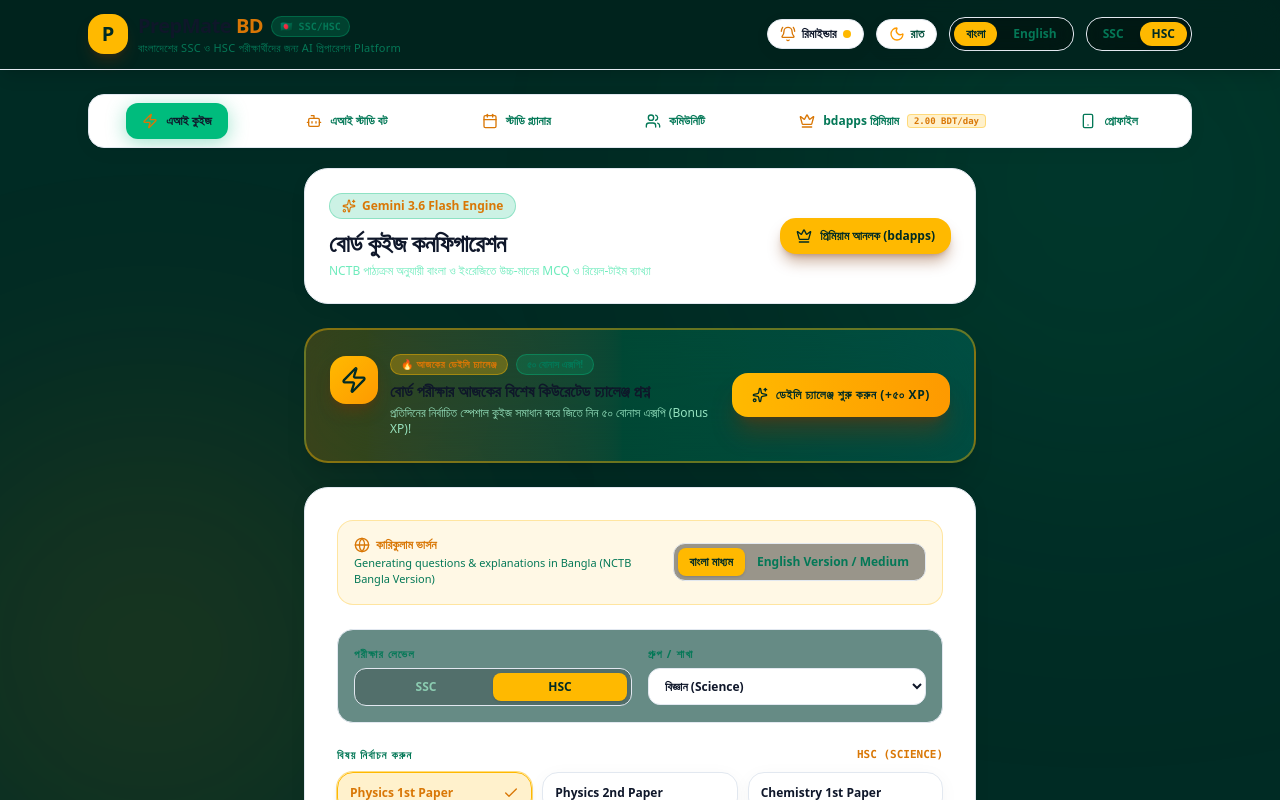
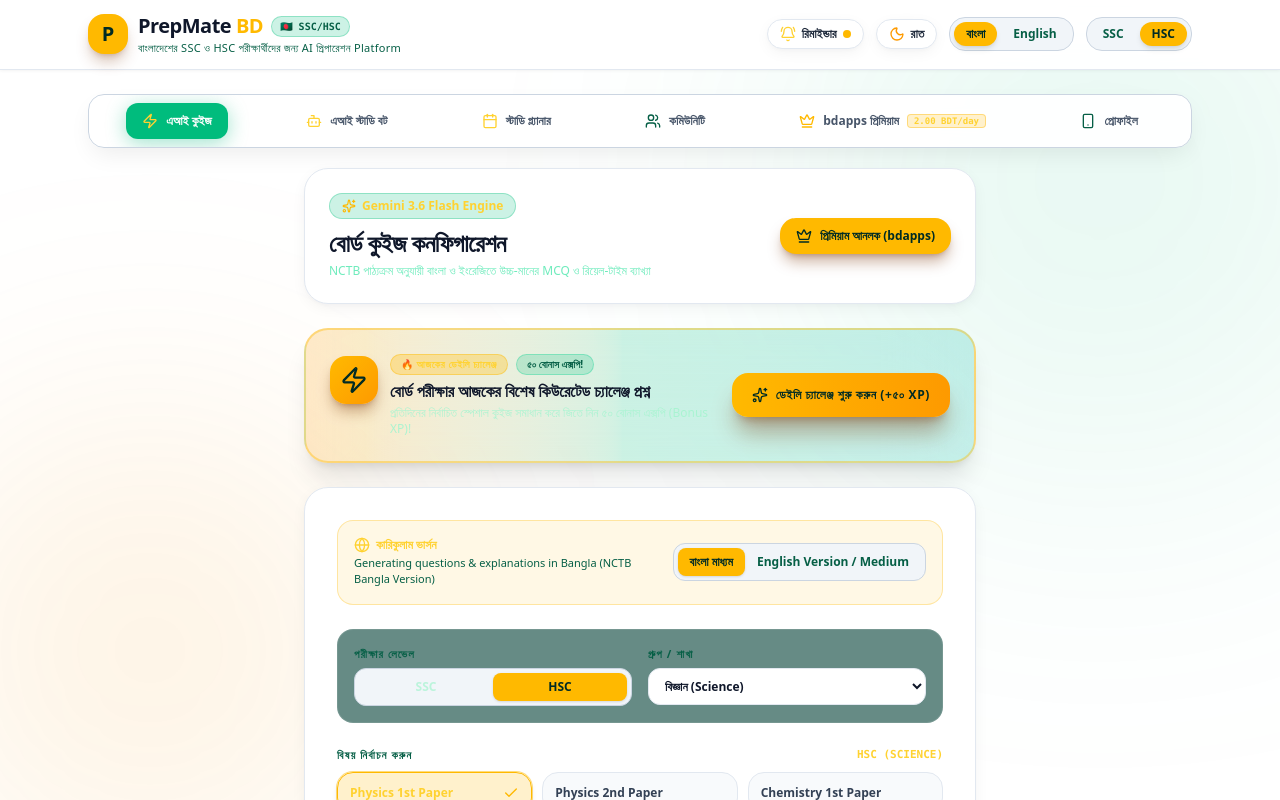
Before and after one commit to your-hossain-bhai/PrepMate-BD, a React (Vite) app: page / in a window 1280 px wide. Both pictures are taken after a click on the button "দিন". Shown: the top 800 px of the page. Built offline with nearby package versions, Linux system fonts and the light colour scheme.

Commit message:
style(ui): refine daytime light mode theme
Update CSS overrides to provide a cleaner, high-contrast look for light mode, improving readability and visual consistency across the app header and containers.

```diff
--- a/src/App.tsx
+++ b/src/App.tsx
@@ -364,13 +364,13 @@
   };
 
   return (
-    <div className="min-h-screen bg-[#002b24] text-white flex flex-col font-sans relative overflow-x-hidden selection:bg-amber-400 selection:text-[#002b24]">
+    <div className="min-h-screen bg-[#002b24] text-white flex flex-col font-sans relative overflow-x-hidden selection:bg-amber-400 selection:text-[#002b24] app-container">
       {/* Background Glowing Glass Orbs */}
       <div className="fixed top-[-120px] right-[-120px] w-[600px] h-[600px] bg-emerald-500/10 blur-[140px] rounded-full pointer-events-none z-0"></div>
       <div className="fixed bottom-[-100px] left-[-100px] w-[500px] h-[500px] bg-amber-500/10 blur-[130px] rounded-full pointer-events-none z-0"></div>
 
       {/* Platform Header */}
-      <header className="bg-[#00231d]/90 backdrop-blur-xl border-b border-white/10 sticky top-0 z-40 shadow-lg">
+      <header className="bg-[#00231d]/90 backdrop-blur-xl border-b border-white/10 sticky top-0 z-40 shadow-lg app-header">
         <div className="max-w-6xl mx-auto px-4 sm:px-6 py-3 flex flex-col sm:flex-row sm:items-center justify-between gap-3 relative z-10">
           {/* Logo & Title */}
           <div className="flex items-center justify-between sm:justify-start w-full sm:w-auto">
@@ -410,7 +410,7 @@
               className="bg-white/10 hover:bg-white/20 backdrop-blur-md px-3 py-1.5 rounded-2xl border border-white/15 transition-all flex items-center gap-1.5 text-xs font-bold text-amber-300 shadow-sm relative active:scale-95"
             >
               <BellRing className="w-4 h-4 text-amber-300" />
-              <span className="text-white">
+              <span>
                 {lang === 'en' ? 'Reminder' : 'রিমাইন্ডার'}
               </span>
               <span className="w-2 h-2 bg-amber-400 rounded-full" />
@@ -425,12 +425,12 @@
               {theme === 'dark' ? (
                 <>
                   <Sun className="w-4 h-4 text-amber-300" />
-                  <span className="text-amber-200">{lang === 'en' ? 'Day' : 'দিন'}</span>
+                  <span>{lang === 'en' ? 'Day' : 'দিন'}</span>
                 </>
               ) : (
                 <>
                   <Moon className="w-4 h-4 text-amber-500" />
-                  <span className="text-emerald-900 font-extrabold">{lang === 'en' ? 'Night' : 'রাত'}</span>
+                  <span className="font-extrabold">{lang === 'en' ? 'Night' : 'রাত'}</span>
                 </>
               )}
             </button>
@@ -567,7 +567,7 @@
           </div>
         )}
         {/* Pure Student App Navigation Bar */}
-        <div className="bg-white/10 backdrop-blur-2xl p-2 rounded-2xl shadow-xl border border-white/20 flex items-center justify-around overflow-x-auto gap-1 [scrollbar-width:none] [-ms-overflow-style:none] [&::-webkit-scrollbar]:hidden">
+        <div className="bg-white/10 backdrop-blur-2xl p-2 rounded-2xl shadow-xl border border-white/20 flex items-center justify-around overflow-x-auto gap-1 [scrollbar-width:none] [-ms-overflow-style:none] [&::-webkit-scrollbar]:hidden app-nav">
           <button
             onClick={() => {
               setActiveTab('quiz');
@@ -575,7 +575,7 @@
             }}
             className={`flex items-center gap-2 px-4 py-2.5 rounded-xl text-xs font-bold transition-all shrink-0 ${
               activeTab === 'quiz'
-                ? 'bg-emerald-500 text-white shadow-[0_4px_20px_rgba(16,185,129,0.4)]'
+                ? 'bg-emerald-500 text-white shadow-[0_4px_20px_rgba(16,185,129,0.4)] active-tab'
                 : 'text-emerald-200/80 hover:bg-white/10 hover:text-white'
             }`}
           >
@@ -587,7 +587,7 @@
             onClick={() => setActiveTab('bot')}
             className={`flex items-center gap-2 px-3.5 sm:px-4 py-2.5 rounded-xl text-xs font-bold transition-all shrink-0 ${
               activeTab === 'bot'
-                ? 'bg-amber-400 text-[#002b24] font-extrabold shadow-lg shadow-amber-900/40'
+                ? 'bg-amber-400 text-[#002b24] font-extrabold shadow-lg shadow-amber-900/40 active-tab'
                 : 'text-emerald-200/80 hover:bg-white/10 hover:text-white'
             }`}
           >
@@ -599,7 +599,7 @@
             onClick={() => setActiveTab('planner')}
             className={`flex items-center gap-2 px-3.5 sm:px-4 py-2.5 rounded-xl text-xs font-bold transition-all shrink-0 ${
               activeTab === 'planner'
-                ? 'bg-emerald-500 text-white shadow-[0_4px_20px_rgba(16,185,129,0.4)]'
+                ? 'bg-emerald-500 text-white shadow-[0_4px_20px_rgba(16,185,129,0.4)] active-tab'
                 : 'text-emerald-200/80 hover:bg-white/10 hover:text-white'
             }`}
           >
@@ -611,7 +611,7 @@
             onClick={() => setActiveTab('community')}
             className={`flex items-center gap-2 px-3.5 sm:px-4 py-2.5 rounded-xl text-xs font-bold transition-all shrink-0 ${
               activeTab === 'community'
-                ? 'bg-emerald-500 text-white shadow-[0_4px_20px_rgba(16,185,129,0.4)]'
+                ? 'bg-emerald-500 text-white shadow-[0_4px_20px_rgba(16,185,129,0.4)] active-tab'
                 : 'text-emerald-200/80 hover:bg-white/10 hover:text-white'
             }`}
           >
@@ -623,7 +623,7 @@
             onClick={() => setActiveTab('subscription')}
             className={`flex items-center gap-2 px-3.5 sm:px-4 py-2.5 rounded-xl text-xs font-bold transition-all shrink-0 ${
               activeTab === 'subscription'
-                ? 'bg-amber-400 text-[#002b24] font-extrabold shadow-lg shadow-amber-900/40'
+                ? 'bg-amber-400 text-[#002b24] font-extrabold shadow-lg shadow-amber-900/40 active-tab'
                 : 'text-emerald-200/80 hover:bg-white/10 hover:text-white'
             }`}
           >
@@ -644,7 +644,7 @@
             onClick={() => setActiveTab('profile')}
             className={`flex items-center gap-2 px-3.5 sm:px-4 py-2.5 rounded-xl text-xs font-bold transition-all shrink-0 ${
               activeTab === 'profile'
-                ? 'bg-emerald-500 text-white shadow-[0_4px_20px_rgba(16,185,129,0.4)]'
+                ? 'bg-emerald-500 text-white shadow-[0_4px_20px_rgba(16,185,129,0.4)] active-tab'
                 : 'text-emerald-200/80 hover:bg-white/10 hover:text-white'
             }`}
           >
--- a/src/index.css
+++ b/src/index.css
@@ -6,7 +6,7 @@
 }
 
 html.light {
-  --bg-app: #f1f5f9;
+  --bg-app: #f8fafc;
   --text-primary: #0f172a;
 }
 
@@ -19,37 +19,77 @@
   transition: background-color 0.25s ease, color 0.25s ease;
 }
 
-/* High-Contrast Light Mode (Daytime Study Session Overrides) */
-html.light .bg-[#002b24] {
-  background-color: #ffffff !important;
-  color: #0f172a !important;
-}
+/* ==========================================================================
+   Daytime Light Mode Overrides (Polished High-Contrast Educational Theme)
+   ========================================================================== */
 
-html.light .bg-[#00221c] {
+/* Main canvas & surfaces */
+html.light .app-container {
   background-color: #f8fafc !important;
   color: #0f172a !important;
 }
 
-html.light .bg-[#003d34] {
-  background-color: #f8fafc !important;
-  color: #0f172a !important;
-  border-color: #cbd5e1 !important;
+html.light header.app-header {
+  background-color: rgba(255, 255, 255, 0.95) !important;
+  border-color: #e2e8f0 !important;
+  box-shadow: 0 1px 3px 0 rgba(0, 0, 0, 0.05) !important;
 }
 
-html.light .bg-white\/10,
-html.light .bg-white\/5 {
+html.light header.app-header h1 {
+  color: #0f172a !important;
+}
+
+html.light .bg-\[\#002b24\] {
+  background-color: #ffffff !important;
+  color: #0f172a !important;
+  border-color: #e2e8f0 !important;
+}
+
+html.light .bg-\[\#00231d\] {
+  background-color: #ffffff !important;
+  color: #0f172a !important;
+  border-color: #e2e8f0 !important;
+}
+
+html.light .bg-\[\#00382d\] {
+  background-color: #ffffff !important;
+  color: #0f172a !important;
+  border-color: #e2e8f0 !important;
+}
+
+/* Elevated Glass Cards in Light Mode */
+html.light .bg-white\/10 {
   background-color: #ffffff !important;
   border-color: #e2e8f0 !important;
-  color: #0f172a !important;
-  box-shadow: 0 4px 20px -2px rgba(0, 0, 0, 0.05) !important;
+  color: #1e293b !important;
+  box-shadow: 0 4px 16px -2px rgba(15, 23, 42, 0.06), 0 2px 6px -1px rgba(15, 23, 42, 0.03) !important;
+}
+
+html.light .bg-white\/5 {
+  background-color: #f8fafc !important;
+  border-color: #e2e8f0 !important;
+  color: #334155 !important;
 }
 
 html.light .bg-white\/20 {
   background-color: #f1f5f9 !important;
   border-color: #cbd5e1 !important;
+  color: #0f172a !important;
 }
 
-html.light .text-white {
+html.light .bg-black\/30,
+html.light .bg-black\/40,
+html.light .bg-black\/20 {
+  background-color: #f1f5f9 !important;
+  border-color: #cbd5e1 !important;
+  color: #0f172a !important;
+}
+
+/* Text adjustments for high-readability in Light Mode */
+html.light h1,
+html.light h2,
+html.light h3,
+html.light h4 {
   color: #0f172a !important;
 }
 
@@ -57,22 +97,37 @@
 html.light .text-emerald-300,
 html.light .text-emerald-200\/80,
 html.light .text-emerald-300\/80,
-html.light .text-emerald-300\/70 {
+html.light .text-emerald-300\/70,
+html.light .text-emerald-100 {
+  color: #065f46 !important;
+}
+
+html.light .text-emerald-400 {
   color: #047857 !important;
 }
 
-html.light .text-amber-300,
-html.light .text-amber-400 {
-  color: #d97706 !important;
+html.light .text-slate-100,
+html.light .text-slate-200 {
+  color: #334155 !important;
 }
 
-html.light .border-white\/20,
-html.light .border-white\/10,
-html.light .border-white\/15,
-html.light .border-white\/30 {
-  border-color: #e2e8f0 !important;
+/* Navigation bar in Light Mode */
+html.light .app-nav {
+  background-color: rgba(255, 255, 255, 0.95) !important;
+  border-color: #cbd5e1 !important;
+  box-shadow: 0 10px 25px -5px rgba(0, 0, 0, 0.08) !important;
 }
 
+html.light .app-nav button:not(.active-tab) {
+  color: #475569 !important;
+}
+
+html.light .app-nav button:not(.active-tab):hover {
+  background-color: #f1f5f9 !important;
+  color: #0f172a !important;
+}
+
+/* Form controls */
 html.light input,
 html.light select,
 html.light textarea {
@@ -81,7 +136,23 @@
   border-color: #cbd5e1 !important;
 }
 
+html.light input::placeholder,
+html.light textarea::placeholder {
+  color: #94a3b8 !important;
+}
+
 html.light select option {
   background-color: #ffffff !important;
   color: #0f172a !important;
 }
+
+/* Footer in Light Mode */
+html.light footer {
+  background-color: #f1f5f9 !important;
+  border-color: #e2e8f0 !important;
+  color: #64748b !important;
+}
+
+html.light footer p {
+  color: #475569 !important;
+}
```
